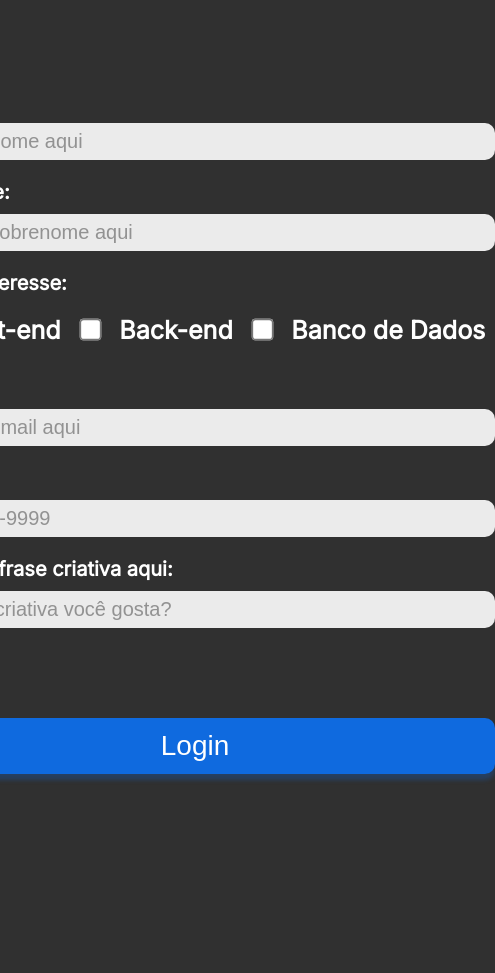
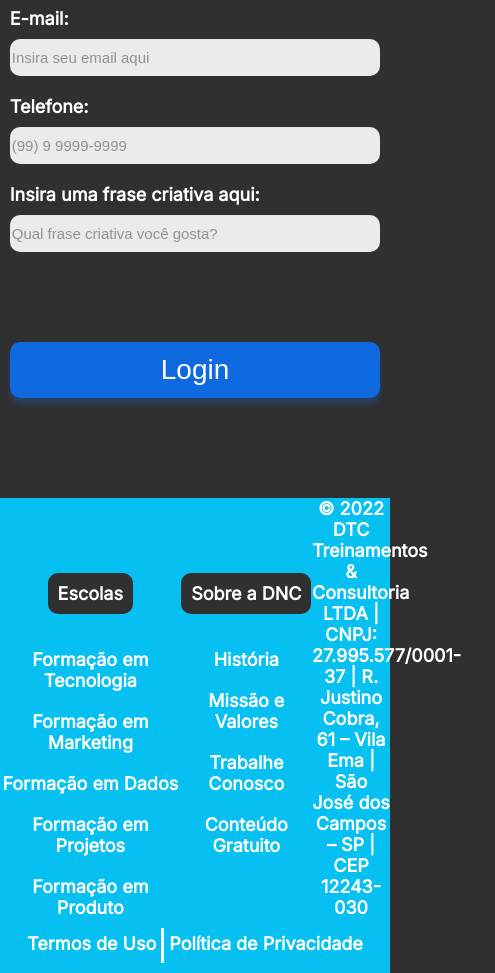
Before and after one commit to Ricke9898/bootcamp-dnc, a plain HTML site: page index.html in a window 390 px wide. Shown: the part 944-1917 px from the top of the page, 495 px wide, since content can reach past the window. Before the commit the page ends 1818 px from the top, so only its background shows below. Drawn offline with Linux system fonts and the light colour scheme.

Commit message:
Adicionando media query para mobile

```diff
--- a/estilo.css
+++ b/estilo.css
@@ -86,14 +86,14 @@ header {
 header h1 {
     text-transform: uppercase;
     text-align: center;
-    font-size: 55px;
+    font-size: 50px;
     font-weight: 600;
     margin-bottom: 20px;
 }
 
 header h2 {
     text-align: center;
-    font-size: 35px;
+    font-size: 30px;
     font-weight: 700;
     margin-bottom: 100px;
 }
@@ -118,13 +118,13 @@ header .invert {
         flex-direction: column;
         margin-top: 10px;
         margin-bottom: 10px;
-        font-size: 20px;
+        font-size: 18px;
     }
     form input {
         border-radius: 10px;
         height: 35px;
         border: 0px;
-        font-size: 20px;
+        font-size: 15px;
         padding: 2x;
         background-color: rgba(255, 255, 255, 0.9);
     }
@@ -153,9 +153,150 @@ header .invert {
         height: 56px;
         font-size: 28px;
         color: white;
+
         margin-top: 80px;
         background: rgba(12, 112, 242, 0.9);
         box-shadow: 0px 6px 4px rgba(12, 112, 242, 0.25);
+
         border-radius: 10px;
         cursor: pointer;
     }
+
+    /* Footer */
+
+    footer{
+        width: 100%;
+        background-color: var(--azul-dnc);
+    }
+
+    footer .linha1{
+        display: flex;
+        justify-content: space-around;
+        align-items: center;
+    }
+
+    footer ul{
+        list-style: none;
+        margin: 0px;
+        padding: 0px;
+    }
+
+    footer nav{
+        display: flex;
+        flex-direction: column;
+        align-items: center;
+
+        height: 330px;
+    }
+
+    footer h5{
+        text-align: center;
+        color: white;
+        font-weight: 800;
+        font-size: 18px;
+        font-family: var(--fonte-padrão);
+        background-color: var(--preto-dnc);
+        border-radius: 10px;
+
+        padding: 10px 10px 10px 10px;
+        margin-bottom: 15px;
+    }
+
+    footer ul li{
+        text-align: center;
+        color: white;
+        font-weight: 600;
+        font-size: 18px;
+        font-family: var(--fonte-padrão);
+        margin: 20px 0px 20px 0px;
+    }
+
+    footer ul li a:hover{
+        color: var(--cinza-dnc);
+    }
+
+    footer ul li a{
+        color: white;
+        text-decoration: none;
+    }
+    footer .endereço{
+        font-weight: 600;
+        font-size: 18px;
+        font-family: var(--fonte-padrão);
+        color: white;
+        width: 20%;
+        text-align: center;
+    }
+
+    footer .linha2{
+        height: 35px;
+        display: flex;
+        justify-content: center;
+        margin: 0px;
+        padding: 10px;
+    }
+
+    footer .linha2 a{
+        font-family: var(--fonte-padrão);
+        font-size: 18px;
+        font-weight: 600;
+        color: white;
+        text-decoration: none;
+        padding: 5px;
+    }
+
+    footer .linha2 a:first-child{
+        border-right: 3px solid white;
+    }
+
+    footer .linha2 a:hover{
+        color: var(--cinza-dnc);
+    }
+
+
+@media only screen and (max-width: 600px){
+
+    #principal{
+        flex-direction: column;
+        height: auto;
+    }
+
+    #menu{
+        flex-direction: column;
+        width: 100%;
+        margin: 0px;
+    }
+
+    #menu a{
+        display: flex;
+        align-items: center;
+        height: 50px;
+    }
+
+    #principal button{
+        width: 100%;
+        margin: 0px;
+    }
+
+    /* section */
+
+    section h1{
+        font-size: 30px;
+    }
+
+    section h2{
+        font-size: 20px;
+        padding-right: 5px;
+        padding-left: 15px;
+    }
+
+    form{
+        width: 95%;
+        font-size: 15px;
+    }
+
+    .checkbox-Items label{
+        font-size: 15px;
+
+    }
+}
--- a/index.html
+++ b/index.html
@@ -1,5 +1,6 @@
 <!DOCTYPE html>
 <html lang="pt-br">
+
 <head>
     <meta charset="UTF-8">
     <meta http-equiv="X-UA-Compatible" content="IE=edge">
@@ -7,6 +8,7 @@
     <title>Bootcamp DNC</title>
     <link rel="stylesheet" href="estilo.css">
 </head>
+
 <body>
     <nav id="principal">
         <div id="menu">
@@ -65,5 +67,56 @@
             <input type="submit" value="Login">
     </section>
 
+    <footer>
+        <div class="linha1">
+            <nav>
+                <h5>Escolas</h5>
+                <ul>
+                    <li>
+                        <a href="">Formação em Tecnologia</a>
+                    </li>
+                    <li>
+                        <a href="">Formação em Marketing</a>
+                    </li>
+                    <li>
+                        <a href="">Formação em Dados</a>
+                    </li>
+                    <li>
+                        <a href="">Formação em Projetos</a>
+                    </li>
+                    <li>
+                        <a href="">Formação em Produto</a>
+                    </li>
+                </ul>
+            </nav>
+            <nav>
+                <h5>Sobre a DNC</h5>
+                <ul>
+                    <li>
+                        <a href="">História</a>
+                    </li>
+                    <li>
+                        <a href="">Missão e Valores</a>
+                    </li>
+                    <li>
+                        <a href="">Trabalhe Conosco</a>
+                    </li>
+                    <li>
+                        <a href="">Conteúdo Gratuito</a>
+                    </li>
+                </ul>
+            </nav>
+            <div class="endereço">
+                © 2022 DTC Treinamentos & Consultoria LTDA | CNPJ: 27.995.577/0001-37 | R. Justino Cobra, 61 – Vila Ema
+                | São José dos Campos – SP | CEP 12243-030
+            </div>
+        </div>
+        <div class="linha2">
+            <a href="">Termos de Uso</a>
+            <a href="">Política de Privacidade</a>
+        </div>
+    </footer>
+
 </body>
+
 </html>
```
